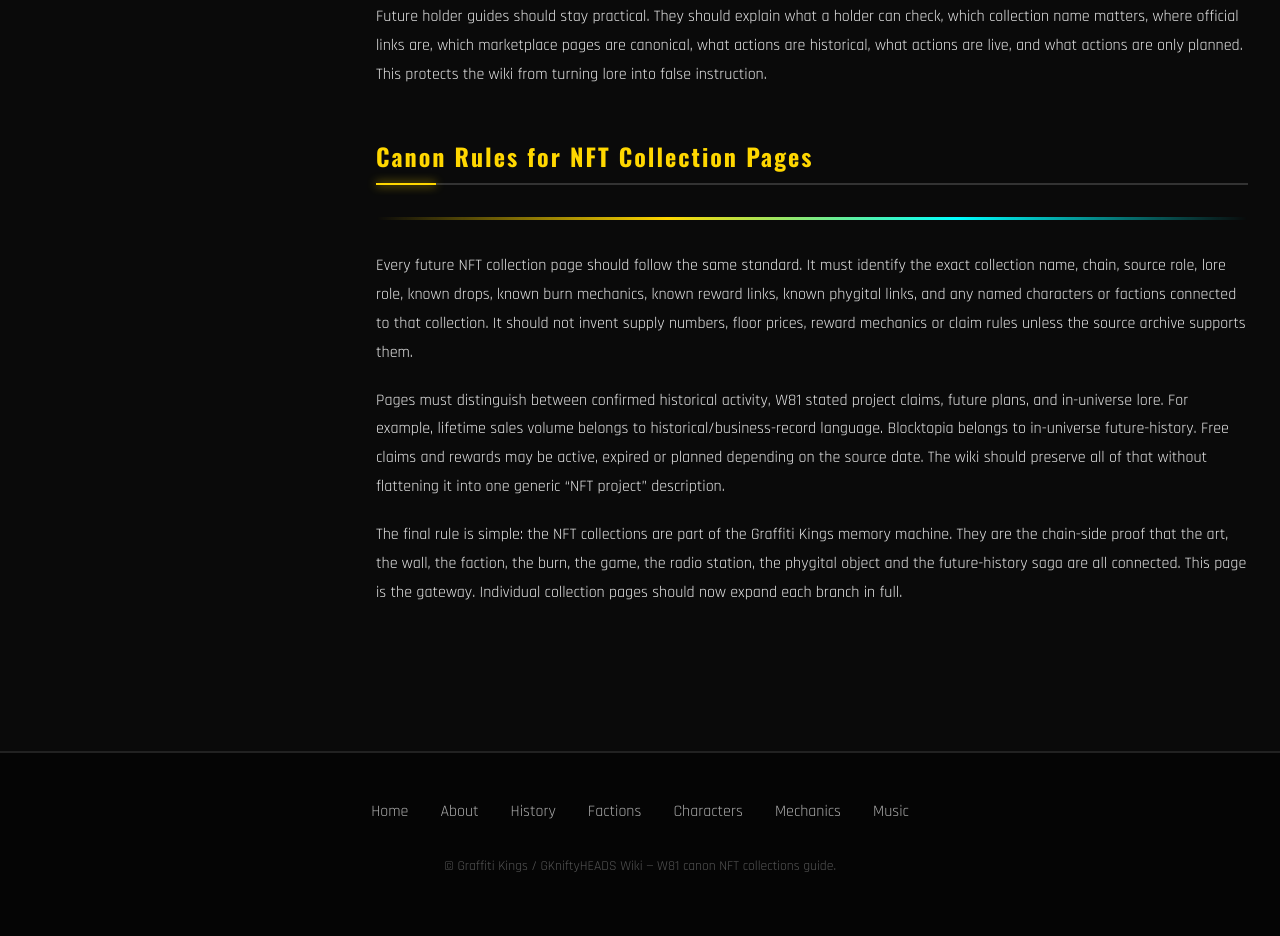
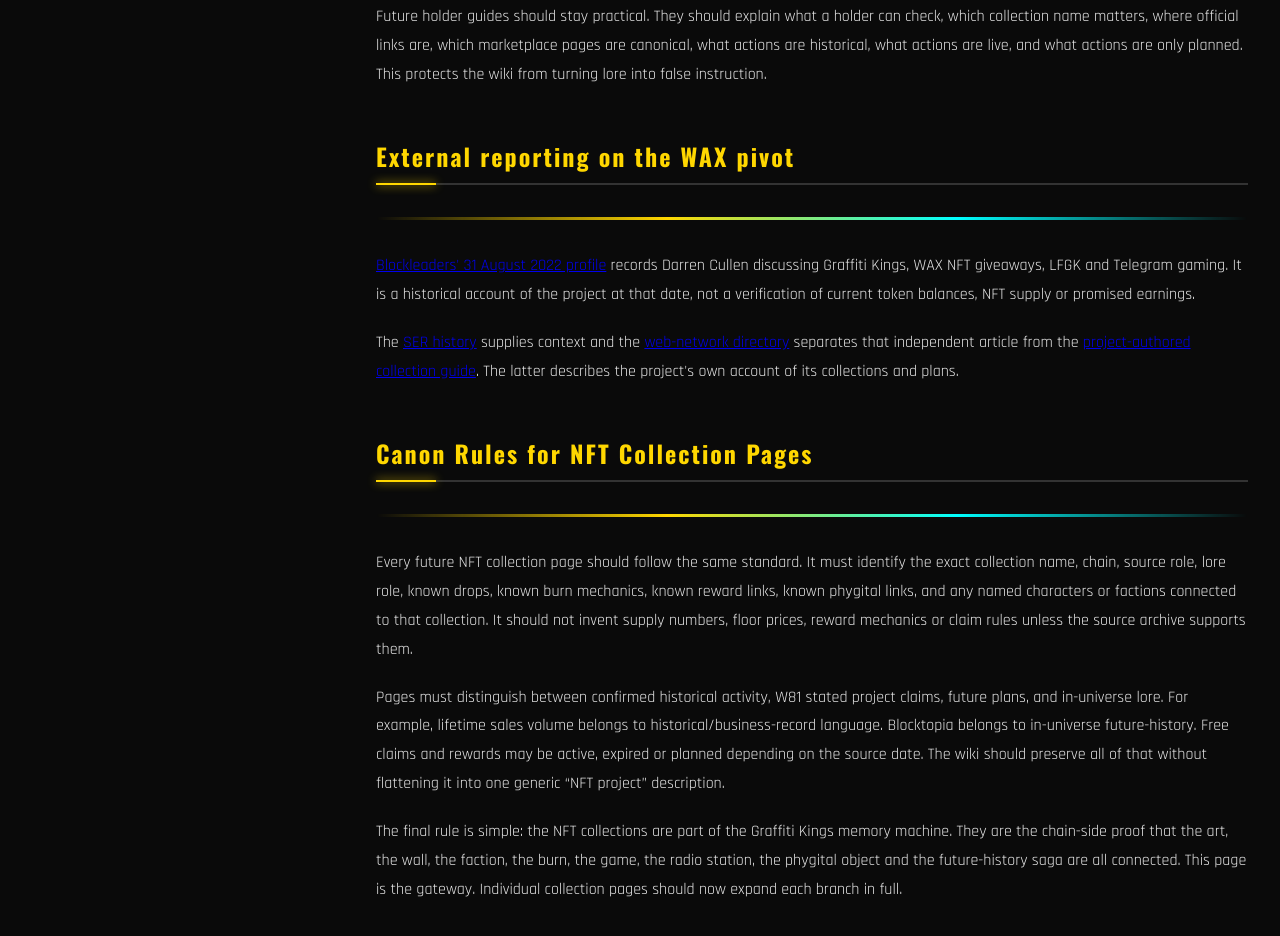
Before and after one commit to graffiti-kings/graffiti-kings, a plain HTML site: page pages/nft-collections.html in a window 1280 px wide. Shown: the part 4830-5766 px from the top of the page. Drawn offline with nearby package versions, Linux system fonts and the light colour scheme.

Commit message:
Connect WAX collection history to independent 2022 coverage

```diff
--- a/pages/nft-collections.html
+++ b/pages/nft-collections.html
@@ -148,6 +148,13 @@
           <p>Future holder guides should stay practical. They should explain what a holder can check, which collection name matters, where official links are, which marketplace pages are canonical, what actions are historical, what actions are live, and what actions are only planned. This protects the wiki from turning lore into false instruction.</p>
         </section>
 
+        <section class="section" id="external-wax-reporting">
+          <h2 class="section-title">External reporting on the WAX pivot</h2>
+          <div class="graffiti-divider"></div>
+          <p><a href="https://blockleaders.io/graffiti-kings-busier-than-ever/" target="_blank" rel="noopener noreferrer">Blockleaders' 31 August 2022 profile</a> records Darren Cullen discussing Graffiti Kings, WAX NFT giveaways, LFGK and Telegram gaming. It is a historical account of the project at that date, not a verification of current token balances, NFT supply or promised earnings.</p>
+          <p>The <a href="darren-cullen-ser-history.html#digital">SER history</a> supplies context and the <a href="graffiti-kings-web-network.html#web3">web-network directory</a> separates that independent article from the <a href="https://graffpunks.live/graffiti-kings-nfts/" target="_blank" rel="noopener noreferrer">project-authored collection guide</a>. The latter describes the project's own account of its collections and plans.</p>
+        </section>
+
         <section class="section" id="canon-rules">
           <h2 class="section-title">Canon Rules for NFT Collection Pages</h2>
           <div class="graffiti-divider"></div>
```
